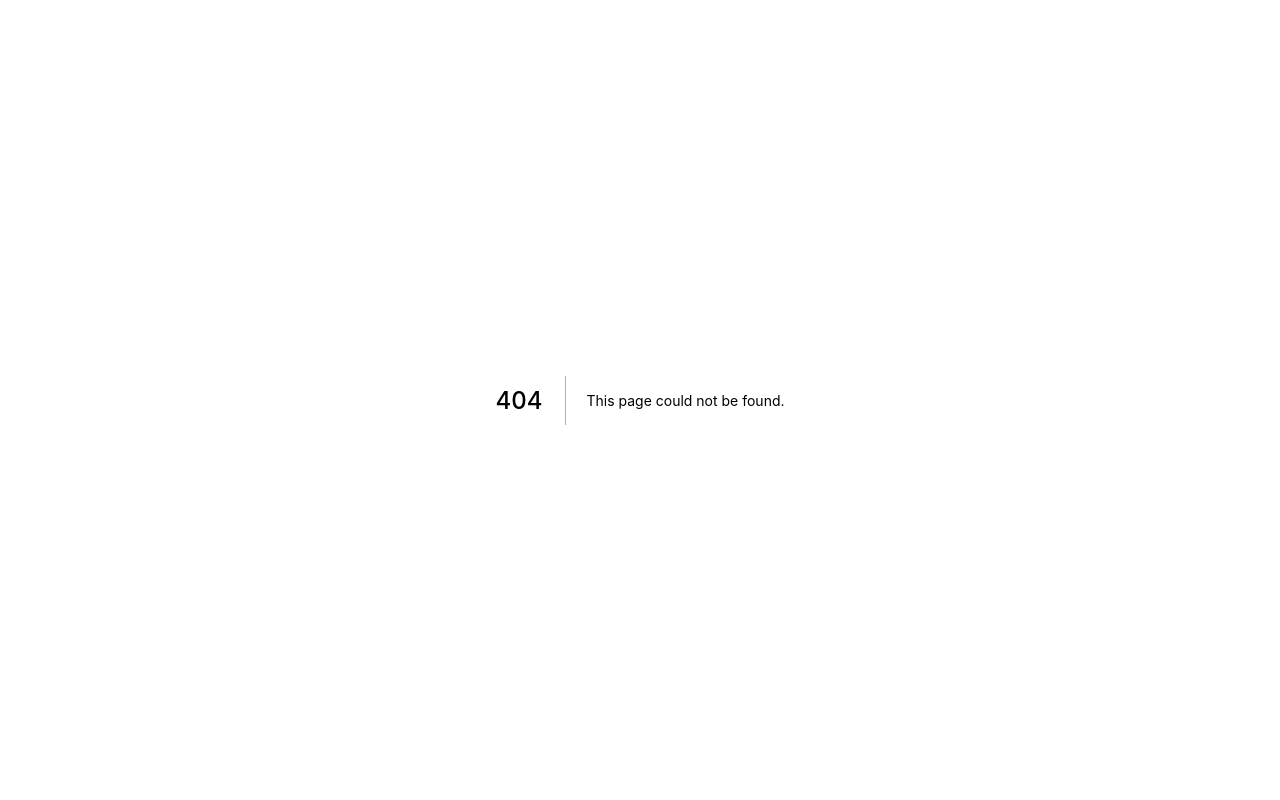
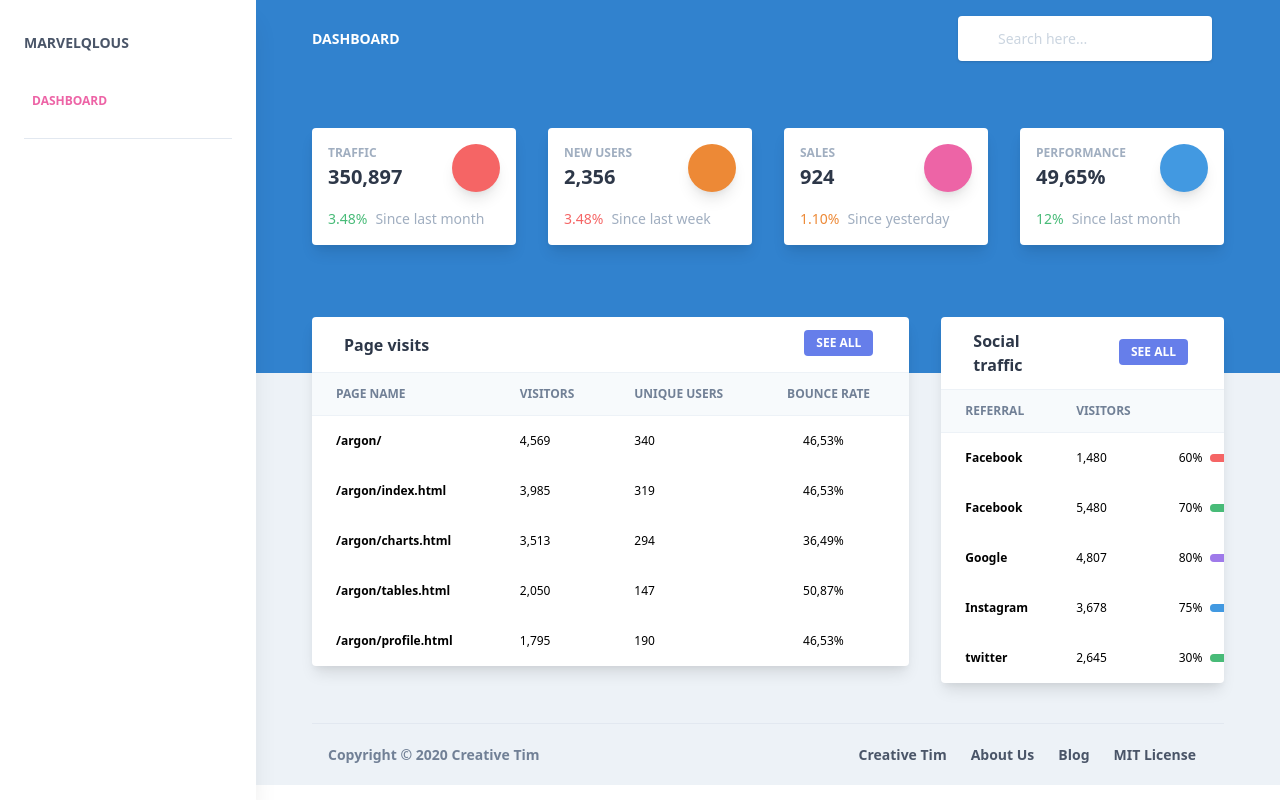
Before and after one commit to jcxk/marvelqlous, a Next.js app: page /dashboard in a window 1280 px wide. Before the commit this address had no page. Built offline with nearby package versions, Linux system fonts and the light colour scheme.

Commit message:
Cleanup , home redirects to /list/comics till dashboard ready

```diff
--- a/next.config.js
+++ b/next.config.js
@@ -1,13 +1,14 @@
 module.exports = {
-    /*
-    async rewrites() {
+
+    async redirects() {
         return [
             {
-                source: '/about',
-                destination: '/',
+                source: '/',
+                destination: '/list/comics',
+                permanent: true
             },
         ]
     },
-    */
+
 
 }
--- /dev/null
+++ b/src/components/Navbar.tsx
@@ -0,0 +1,34 @@
+import React from "react";
+
+
+
+export default function Navbar() {
+  return (
+    <>
+      {/* Navbar */}
+      <nav className="absolute top-0 left-0 w-full z-10 bg-transparent md:flex-row md:flex-no-wrap md:justify-start flex items-center p-4">
+        <div className="w-full mx-autp items-center flex justify-between md:flex-no-wrap flex-wrap md:px-10 px-4">
+          {/* Brand */}
+          <a
+            className="text-white text-sm uppercase hidden lg:inline-block font-semibold"
+            href="#pablo"
+            onClick={e => e.preventDefault()}
+          >
+            Dashboard
+          </a>
+          {/* Form */}
+          <form className="md:flex hidden flex-row flex-wrap items-center lg:ml-auto mr-3">
+            <div className="relative flex w-full flex-wrap items-stretch">
+              <span className="z-10 h-full leading-snug font-normal absolute text-center text-gray-400 absolute bg-transparent rounded text-base items-center justify-center w-8 pl-3 py-3">
+                <i className="fas fa-search"></i>
+              </span>
+              <input type="text" placeholder="Search here..." className="px-3 py-3 placeholder-gray-400 text-gray-700 relative bg-white bg-white rounded text-sm shadow outline-none focus:outline-none focus:shadow-outline w-full pl-10"/>
+            </div>
+          </form>
+
+        </div>
+      </nav>
+      {/* End Navbar */}
+    </>
+  );
+}
--- /dev/null
+++ b/src/components/Sidebar.tsx
@@ -0,0 +1,77 @@
+import React from "react";
+import  Link  from 'next/link';
+
+
+
+export default function Sidebar() {
+  const [collapseShow, setCollapseShow] = React.useState("hidden");
+  return (
+    <>
+      <nav className="md:left-0 md:block md:fixed md:top-0 md:bottom-0 md:overflow-y-auto md:flex-row md:flex-no-wrap md:overflow-hidden shadow-xl bg-white flex flex-wrap items-center justify-between relative md:w-64 z-10 py-4 px-6">
+        <div className="md:flex-col md:items-stretch md:min-h-full md:flex-no-wrap px-0 flex flex-wrap items-center justify-between w-full mx-auto">
+          {/* Toggler */}
+          <button
+            className="cursor-pointer text-black opacity-50 md:hidden px-3 py-1 text-xl leading-none bg-transparent rounded border border-solid border-transparent"
+            type="button"
+            onClick={() => setCollapseShow("bg-white m-2 py-3 px-6")}
+          >
+            <i className="fas fa-bars"></i>
+          </button>
+          {/* Brand */}
+          <Link href="/">
+            <span className="md:block text-left md:pb-2 text-gray-700 mr-0 inline-block whitespace-no-wrap text-sm uppercase font-bold p-4 px-0">Marvelqlous</span>
+          </Link>
+
+          {/* Collapse */}
+          <div
+            className={
+              "md:flex md:flex-col md:items-stretch md:opacity-100 md:relative md:mt-4 md:shadow-none shadow absolute top-0 left-0 right-0 z-40 overflow-y-auto overflow-x-hidden h-auto items-center flex-1 rounded " +
+              collapseShow
+            }
+          >
+            {/* Collapse header */}
+            <div className="md:min-w-full md:hidden block pb-4 mb-4 border-b border-solid border-gray-300">
+              <div className="flex flex-wrap">
+                <div className="w-6/12">
+                  asdfasd
+                </div>
+                <div className="w-6/12 flex justify-end">
+                  <button
+                    type="button"
+                    className="cursor-pointer text-black opacity-50 md:hidden px-3 py-1 text-xl leading-none bg-transparent rounded border border-solid border-transparent"
+                    onClick={() => setCollapseShow("hidden")}
+                  >
+                    <i className="fas fa-times"></i>
+                  </button>
+                </div>
+              </div>
+            </div>
+            {/* Form */}
+            <form className="mt-6 mb-4 md:hidden">
+              <div className="mb-3 pt-0">
+                <input
+                  type="text"
+                  placeholder="Search"
+                  className="px-3 py-2 h-12 border border-solid  border-gray-600 placeholder-gray-400 text-gray-700 bg-white rounded text-base leading-snug shadow-none outline-none focus:outline-none w-full font-normal"
+                />
+              </div>
+            </form>
+            {/* Navigation */}
+            <ul className="md:flex-col md:min-w-full flex flex-col list-none">
+              <li className="items-center">
+                <Link href="/dashboard">
+                  <span  className="text-pink-500 hover:text-pink-600 text-xs uppercase py-3 font-bold block">
+                    <i className="fas fa-tv opacity-75 mr-2 text-sm"></i> Dashboard
+                  </span>
+                </Link>
+              </li>
+            </ul>
+            {/* Divider */}
+            <hr className="my-4 md:min-w-full" />
+            {/* Heading */}
+          </div>
+        </div>
+      </nav>
+    </>
+  );
+}
--- a/src/components/listEntity.tsx
+++ b/src/components/listEntity.tsx
@@ -27,6 +27,7 @@ const ListEntity:FC<ListProps> = ({entityName}) => {
     return (
 
         <div className="flex flex-col">
+            <h1>List of {_.startCase(entityName)}</h1>
             <div className="-my-2 overflow-x-auto sm:-mx-6 lg:-mx-8">
                 <div className="py-2 align-middle inline-block min-w-full sm:px-6 lg:px-8">
                     <div className="shadow overflow-hidden border-b border-gray-200 sm:rounded-lg">
```
Also changed, not shown: src/pages/dashboard.tsx (renamed from src/pages/index.tsx), 2 other files (tests, documents, lock files or other folders).
